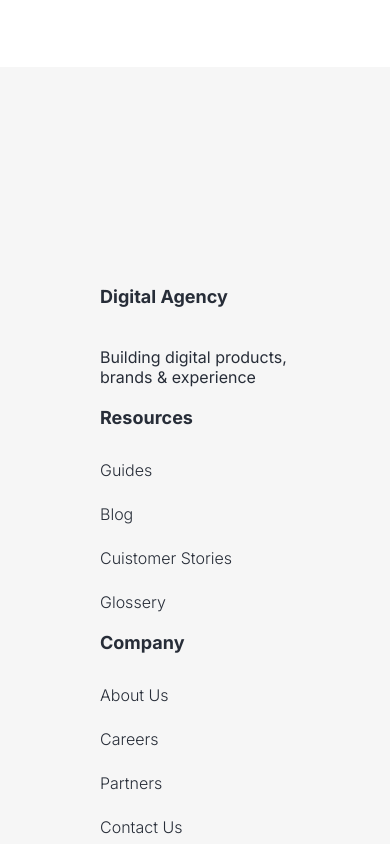
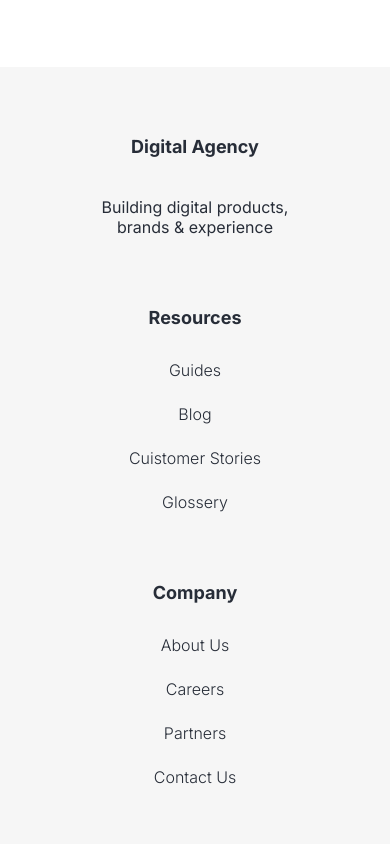
Before and after one commit to sakibsarkar/digital_agency, a Next.js app: page / in a window 390 px wide. Shown: the part 4420-5264 px from the top of the page. Built offline with nearby package versions, Linux system fonts and the light colour scheme.

Commit message:
footer responsive issue fixed

```diff
--- a/src/app/(root)/layout.jsx
+++ b/src/app/(root)/layout.jsx
@@ -1,5 +1,5 @@
 import Circle from "@/components/circle-gradient";
-import Footer from "@/components/shared/Navbar/Footer/Footer";
+import Footer from "@/components/shared/Footer/Footer";
 import Navbar from "@/components/shared/Navbar/Navbar";
 
 const RootLayout = ({ children }) => {
--- a/src/components/shared/Navbar/Footer/Footer.css
+++ b/src/components/shared/Footer/Footer.css
@@ -41,16 +41,33 @@ footer {
 
 footer>p {
     margin: 0 0 15px 0;
+    text-align: center;
 }
 
 
 @media screen and (max-width: 600px) {
     .fooWrapper {
         grid-template-columns: repeat(1, 190px);
+        gap: 70px 0;
     }
 
     footer {
         min-height: 1140px;
+    }
+
+    .fooLogo {
+        align-items: center;
+        text-align: center;
+    }
+
+    .linkBox {
+        justify-content: center !important;
+        align-items: center !important;
+    }
+
+    .footerRoutes {
+        justify-content: center !important;
+        align-items: center !important;
     }
 }
 
```
Also changed, not shown: src/components/shared/Footer/Footer.jsx (renamed from src/components/shared/Navbar/Footer/Footer.jsx).
